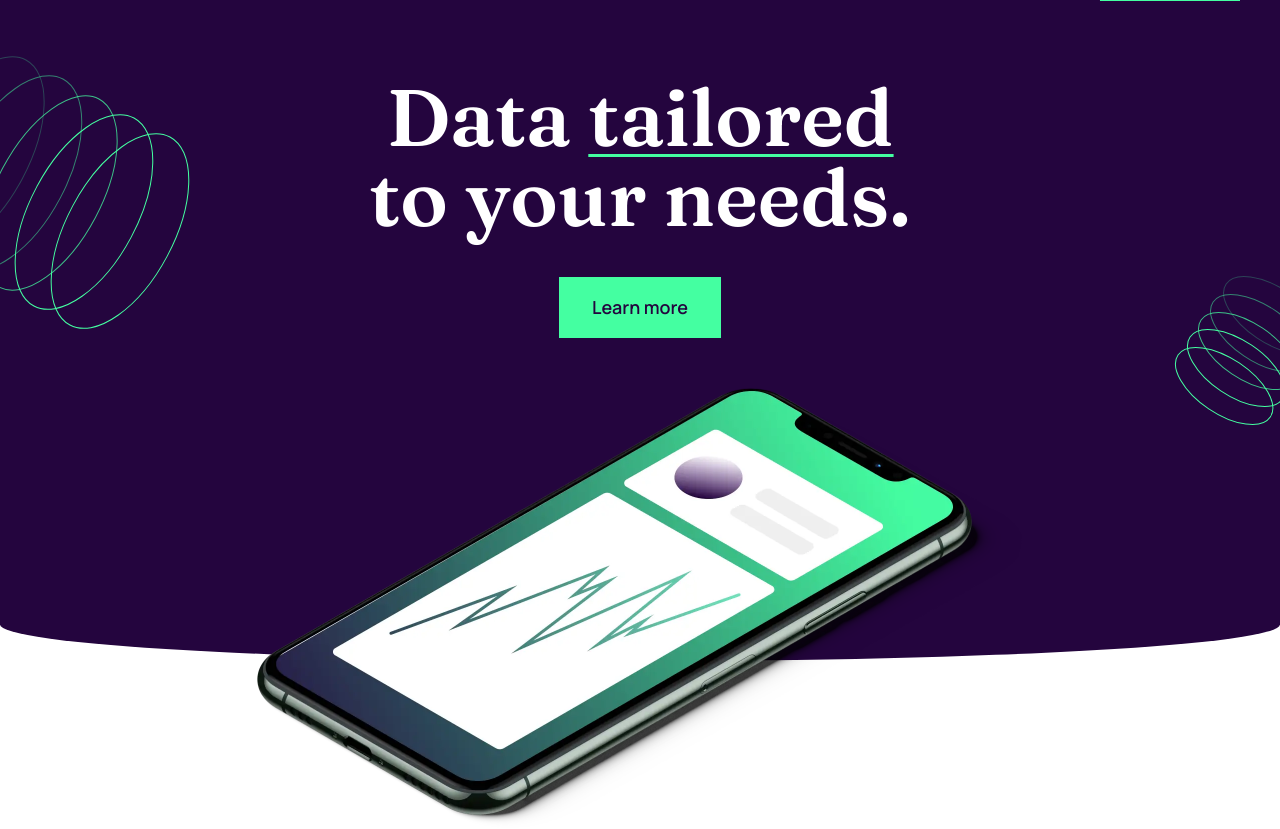
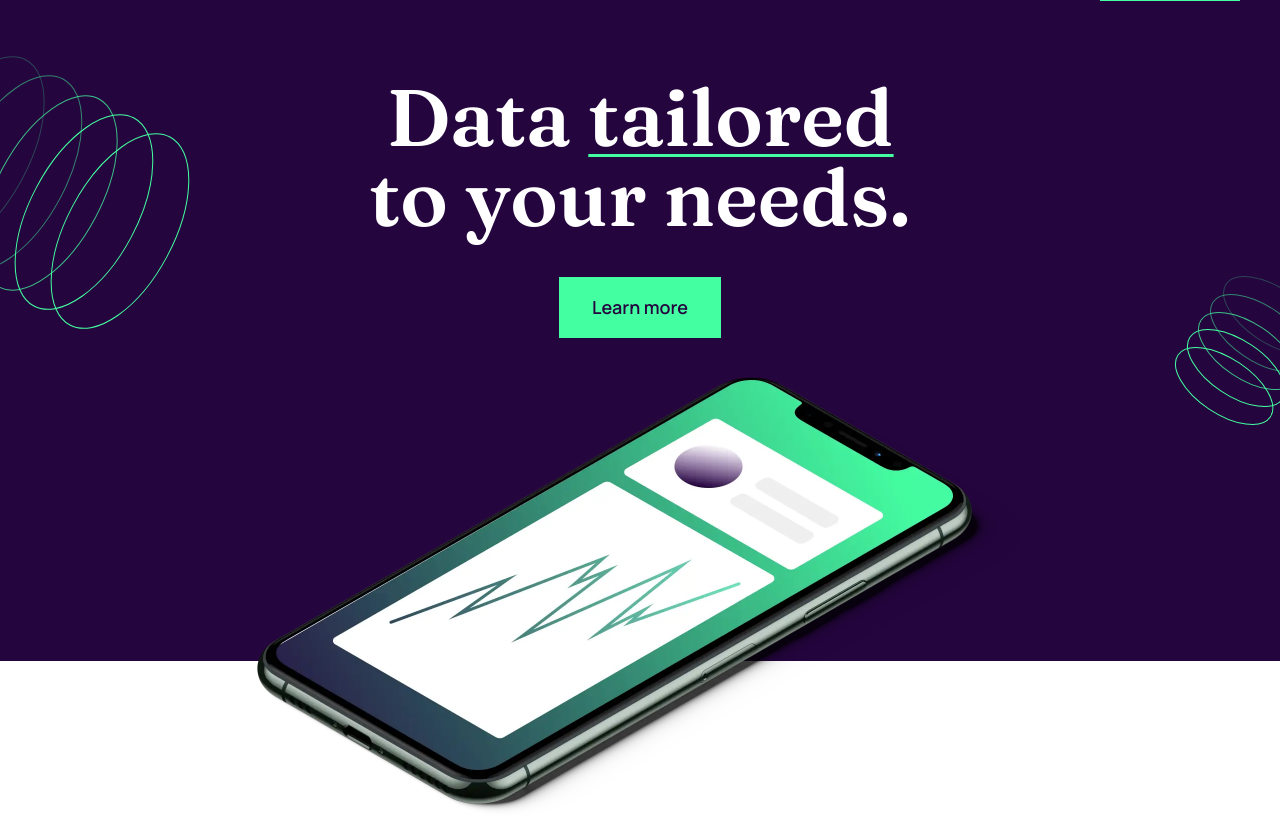
Before and after one commit to joaoevribas/fem-workit-landing-page, a plain HTML site: page index.html in a window 1280 px wide. Shown: the part 70-899 px from the top of the page. Drawn offline with Linux system fonts and the light colour scheme.

Commit message:
Fix html tags, classes and remove bottom round border

```diff
--- a/css/style.css
+++ b/css/style.css
@@ -58,10 +58,6 @@ h6 {
   overflow-wrap: break-word;
 }
 
-ul {
-  list-style: none;
-}
-
 a {
   text-decoration: none;
   color: var(--clr-n-white);
@@ -72,11 +68,12 @@ a {
   margin: 0 auto;
 }
 
-.underline {
-  text-decoration: underline;
-  text-decoration-color: var(--clr-p-ligth-green);
-  text-decoration-thickness: 2.5px;
-  text-underline-offset: 8px;
+.header-hero {
+  background-color: var(--clr-p-dark-purple);
+  background-image: url(/images/bg-pattern-1.svg), url(/images/bg-pattern-2.svg);
+  background-repeat: no-repeat, no-repeat;
+  background-position: -13% 25%, 105% 60%;
+  padding: 4rem 4rem 32.3rem;
 }
 
 .btn {
@@ -86,14 +83,11 @@ a {
   padding: 1.7rem 3.25rem;
 }
 
-header {
-  background-color: var(--clr-p-dark-purple);
-  background-image: url(/images/bg-pattern-1.svg), url(/images/bg-pattern-2.svg);
-  background-repeat: no-repeat, no-repeat;
-  background-position: -13% 25%, 105% 60%;
-  padding: 4rem 4rem 32.3rem;
-  border-bottom-left-radius: 100% 10%;
-  border-bottom-right-radius: 100% 10%;
+.underline {
+  text-decoration: underline;
+  text-decoration-color: var(--clr-p-ligth-green);
+  text-decoration-thickness: 2.5px;
+  text-underline-offset: 8px;
 }
 
 .header__nav {
@@ -110,13 +104,13 @@ header {
   font-weight: 600;
 }
 
-.header__hero {
+.hero {
   display: flex;
   flex-direction: column;
   align-items: center;
 }
 
-.header__title {
+.hero__title {
   width: 60rem;
   font-family: var(--ff-headings);
   font-size: 8rem;
@@ -126,11 +120,11 @@ header {
   margin-bottom: 4rem;
 }
 
-.header__img {
+.hero__img {
   width: 76.7rem;
   position: absolute;
   z-index: 1;
   left: 0;
   right: 0;
-  margin: 5rem auto;
+  margin: 30rem auto;
 }
--- a/index.html
+++ b/index.html
@@ -27,9 +27,10 @@
     <title>Frontend Mentor | Workit landing page</title>
   </head>
   <body>
-    <main>
+    <section class="header-hero">
+      <div class="container">
+        <!-- Header -->
         <header class="header">
-        <div class="container">
           <nav class="header__nav">
             <a href="#">
               <img
@@ -38,28 +39,25 @@
                 class="header__nav__logo"
               />
             </a>
-            <ul>
-              <li>
             <button class="header__nav__btn">
               <span class="underline">Apply for access</span>
             </button>
-              </li>
-            </ul>
           </nav>
-          <div class="header__hero">
-            <div class="header__title">
+        </header>
+        <!-- Hero -->
+        <main class="hero">
+          <h1 class="hero__title">
             Data <span class="underline">tailored</span> to your needs.
-            </div>
-            <a href="#" class="header__btn btn">Learn more</a>
-          </div>
+          </h1>
+          <a href="#" class="hero__btn btn">Learn more</a>
           <img
             src="images/image-hero.webp"
             alt="hero image of phone showing data"
-            class="header__img"
+            class="hero__img"
           />
+        </main>
       </div>
-      </header>
-    </main>
+    </section>
 
     Data tailored to your needs. Learn more 1 Actionable insights Optimize your
     products, improve customer satisfaction and stay ahead of the competition
```
Lines whose indentation alone changed are shown as unchanged.
